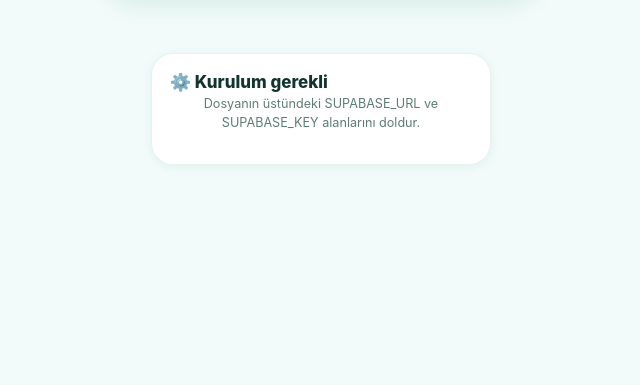
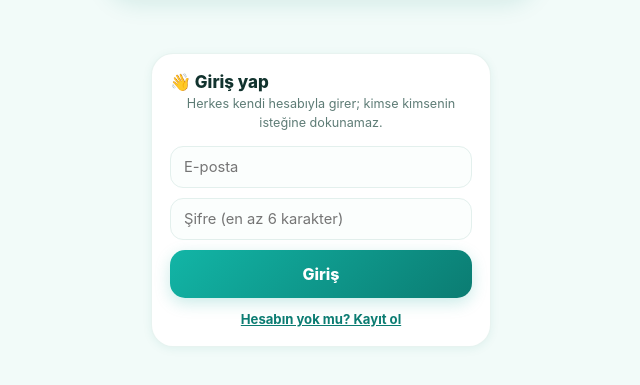
Before and after one commit to kaanylmz5358/adilnobet, a plain HTML site: page index.html in a window 1280 px wide. Shown: the part 115-500 px from the top of the page, without its empty margins (319-959 px from the left). Drawn offline with nearby package versions, Linux system fonts and the light colour scheme.

Commit message:
Add files via upload

```diff
--- a/index.html
+++ b/index.html
@@ -377,8 +377,8 @@
 
 <script>
 /* ================= AYAR — BURAYI DOLDUR ================= */
-const SUPABASE_URL = "BURAYA_SUPABASE_URL";
-const SUPABASE_KEY = "BURAYA_SUPABASE_ANON_KEY";
+const SUPABASE_URL = "https://kxvmbngmfjbrtjbldcuv.supabase.co";
+const SUPABASE_KEY = "sb_publishable_Pg7QxEPEENlXR_cDgWGEoQ_SVxb73DO";
 /* ======================================================== */
 
 const BRANCHES=["Acil Tıp","Anestezi","Beyin Cerrahisi","Çocuk Cerrahisi","Çocuk Sağlığı","Dahiliye","Dermatoloji","Enfeksiyon","FTR","Genel Cerrahi","Göğüs Hastalıkları","Göz","Kadın Doğum","KBB","Kardiyoloji","Nöroloji","Ortopedi","Patoloji","Plastik Cerrahi","Psikiyatri","Radyoloji","Üroloji"];
```
